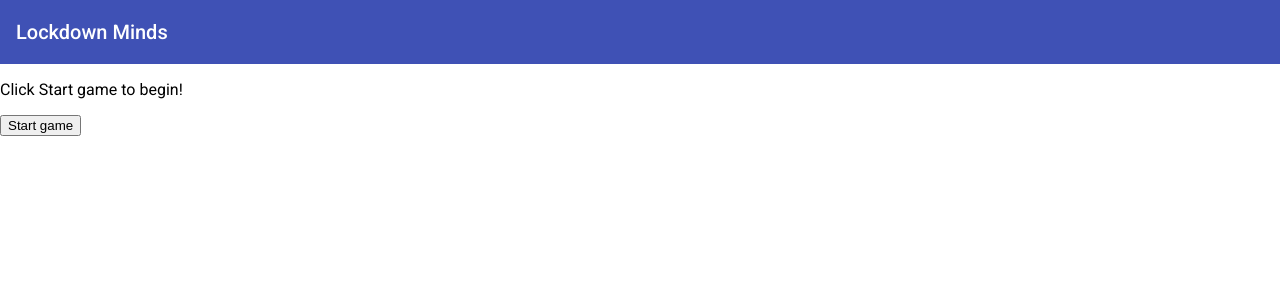
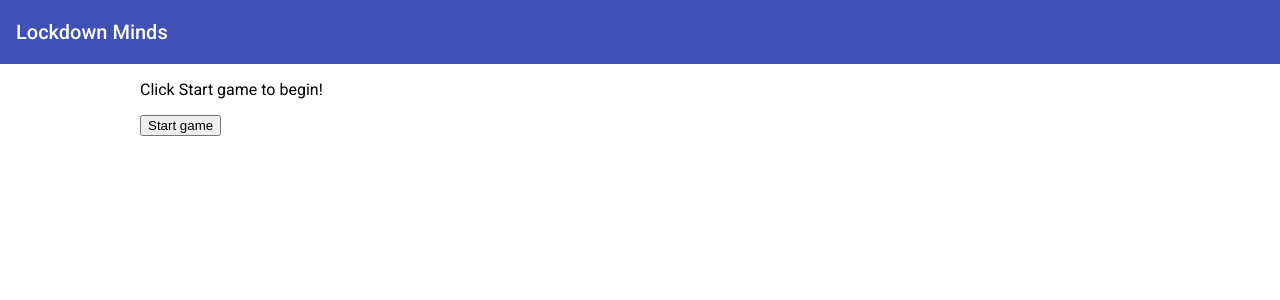
Before and after one commit to joshuatrobertson/Group1Project, an Angular app in the folder site/: page / in a window 1280 px wide. Shown: the top 300 px of the page. Built offline with nearby package versions, Linux system fonts and the light colour scheme.

Commit message:
Started creating css to place news item

```diff
--- a/site/src/app/app.component.css
+++ b/site/src/app/app.component.css
@@ -1,13 +1,22 @@
 .grid {
   display: grid;
-  grid-template-columns: repeat(5, 150px);
+  grid-template-columns: repeat(6, 150px);
   gap: 16px;
 
   justify-content: center;
 }
 
-@media (max-width: 600px) {
+@media (max-width: 500px) {
   .grid {
-    grid-template-columns: repeat(2, 150px);
+    grid-template-columns: repeat(3, 150px);
   }
 }
+
+.main-screen {
+  margin: 10px;
+}
+
+.card-screen {
+  margin: auto;
+  width: 1000px;
+}
--- a/site/src/app/app.component.html
+++ b/site/src/app/app.component.html
@@ -1,7 +1,8 @@
 <mat-toolbar color="primary" class="text-center">
 Lockdown Minds
 </mat-toolbar>
-<div class="p-16">
+<div class="main-screen">
+  <div class="card-screen">
     <p class="text-center" [hidden]="clicked">Click Start game to begin!</p>
     <button type="button" [hidden]="clicked" (click)="startGame(); clicked = true;" class="btn btn-primary">Start game</button>
     <p>{{returnTime}}</p>
@@ -10,3 +11,4 @@ Lockdown Minds
       </app-game-card>
     </div>
   </div>
+</div>
--- a/site/src/app/app.component.ts
+++ b/site/src/app/app.component.ts
@@ -15,9 +15,10 @@ export class AppComponent implements OnInit {
   cardImages = [
     'pDGNBK9A0sk',
     'fYDrhbVlV1E',
-    //'qoXgaF27zBc',
-    // 'b9drVB7xIOI',
-    // 'TQ-q5WAVHj0'
+    'qoXgaF27zBc',
+    'b9drVB7xIOI',
+    'TQ-q5WAVHj0',
+    'wRU27yGfSLQ'
   ];
 
   // Add a time component
--- a/site/src/app/game-card/game-card.component.css
+++ b/site/src/app/game-card/game-card.component.css
@@ -40,8 +40,8 @@
 }
 
 img {
-  width: 100%;
-  height: 100%;
+  width: 75%;
+  height: 75%;
   object-fit: cover;
   border-radius: 2px;
 }
```
Lines whose indentation alone changed are shown as unchanged.
